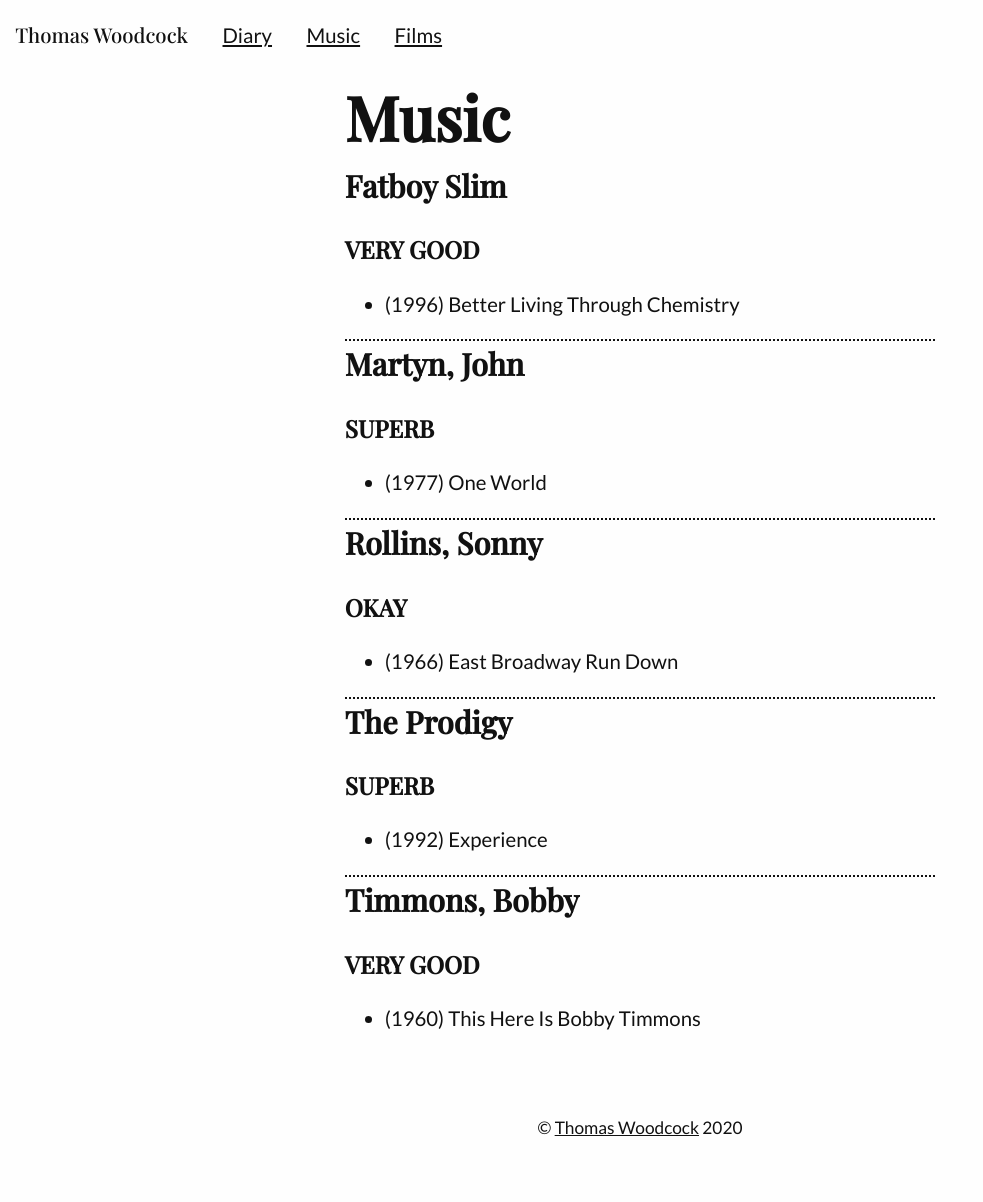
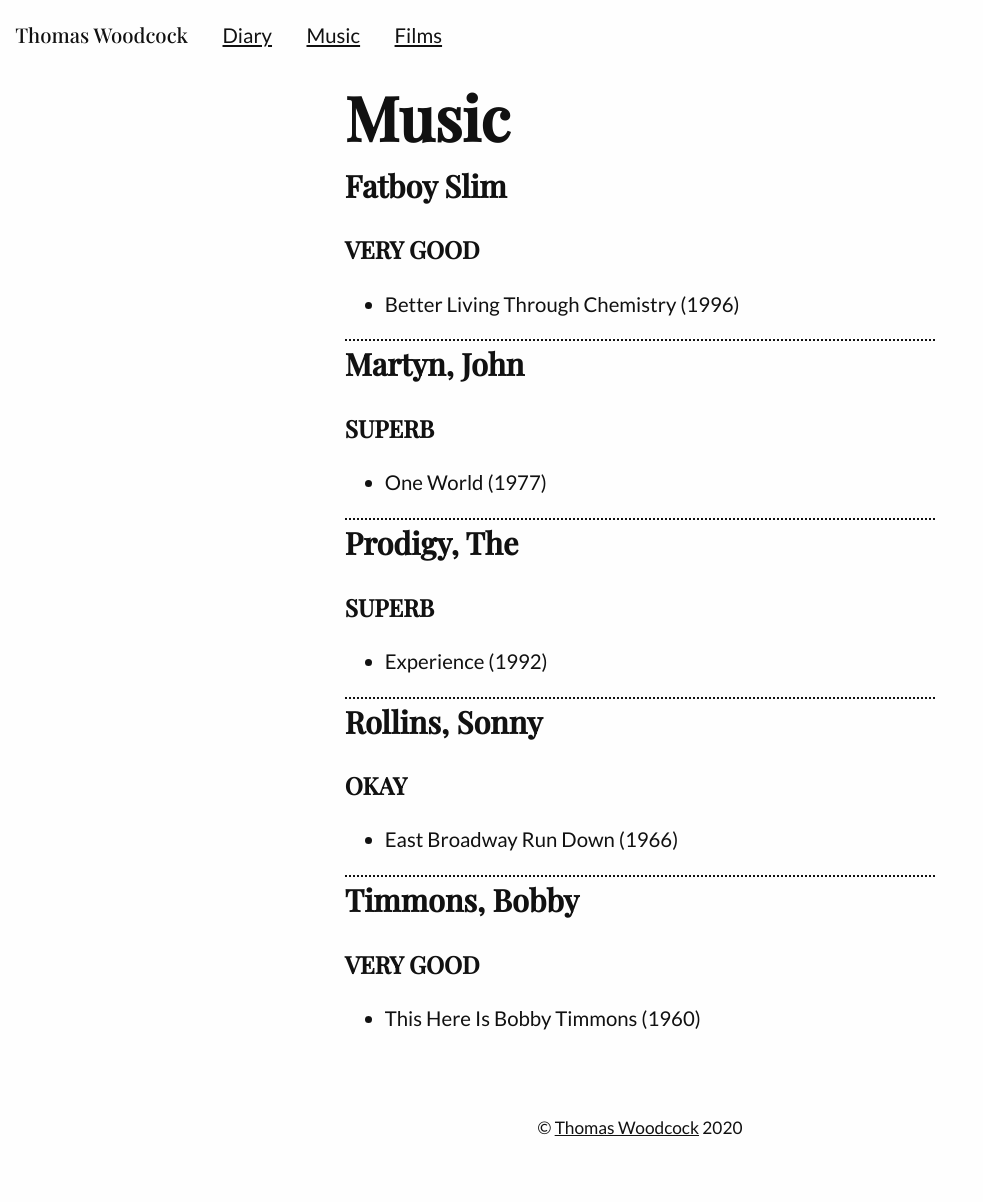
Before and after one commit to thomaswoodcock/thomaswoodcock.github.io, a Jekyll site: the page built from music/index.html, in a window 1280 px wide. Shown: the whole page, without its empty margins (0-983 px from the left). Built offline with Jekyll 4.4.1, drawn with Linux system fonts in a browser that asks for light colours.

Commit message:
Adjusts library

```diff
--- a/_data/artists.yml
+++ b/_data/artists.yml
@@ -1,5 +1,5 @@
 - id: 1
-  name: The Prodigy
+  name: Prodigy, The
 
 - id: 2
   name: Martyn, John
--- a/_includes/library.html
+++ b/_includes/library.html
@@ -10,8 +10,9 @@
     minus: 1 %}
     <h3>{{ site.data.ratings[rating] | upcase }}</h3>
     <ul>
-      {% for work in rating_group.items %}
-      <li>({{ work.year }}) {{ work.name }}</li>
+      {% assign sorted_works = rating_group.items | sort: "year" %}{% for work
+      in sorted_works %}
+      <li>{{ work.name }} ({{ work.year }})</li>
       {% endfor %}
     </ul>
     {% endfor %}
```
